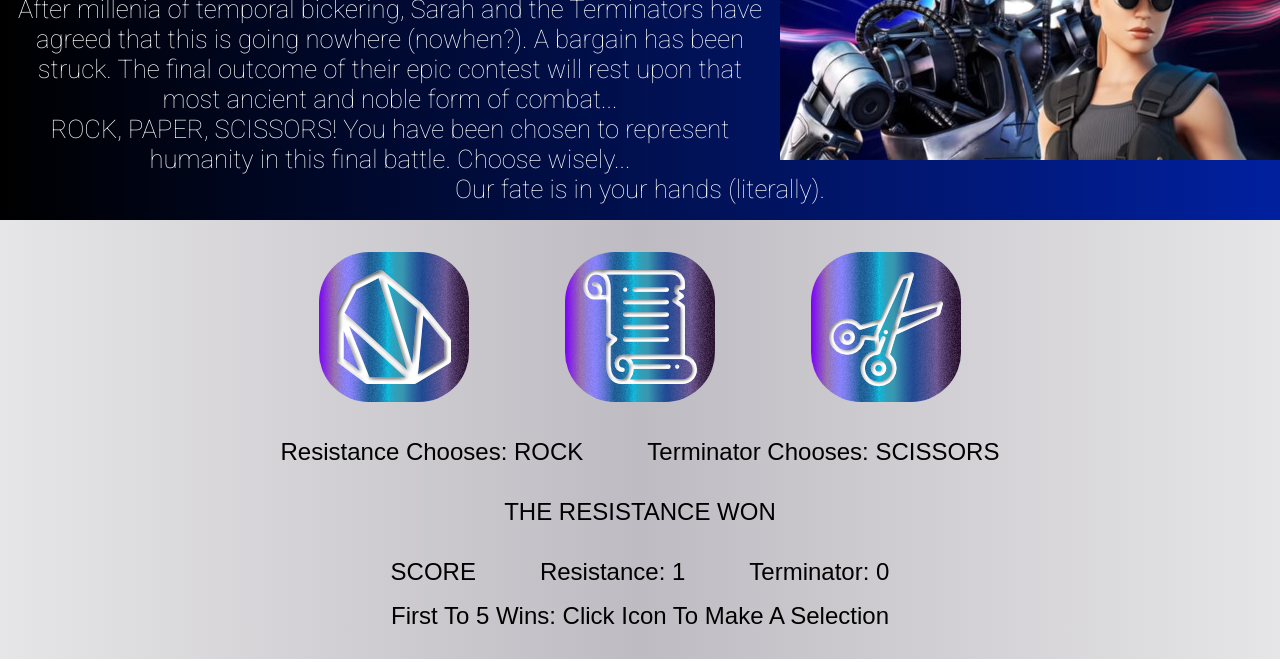
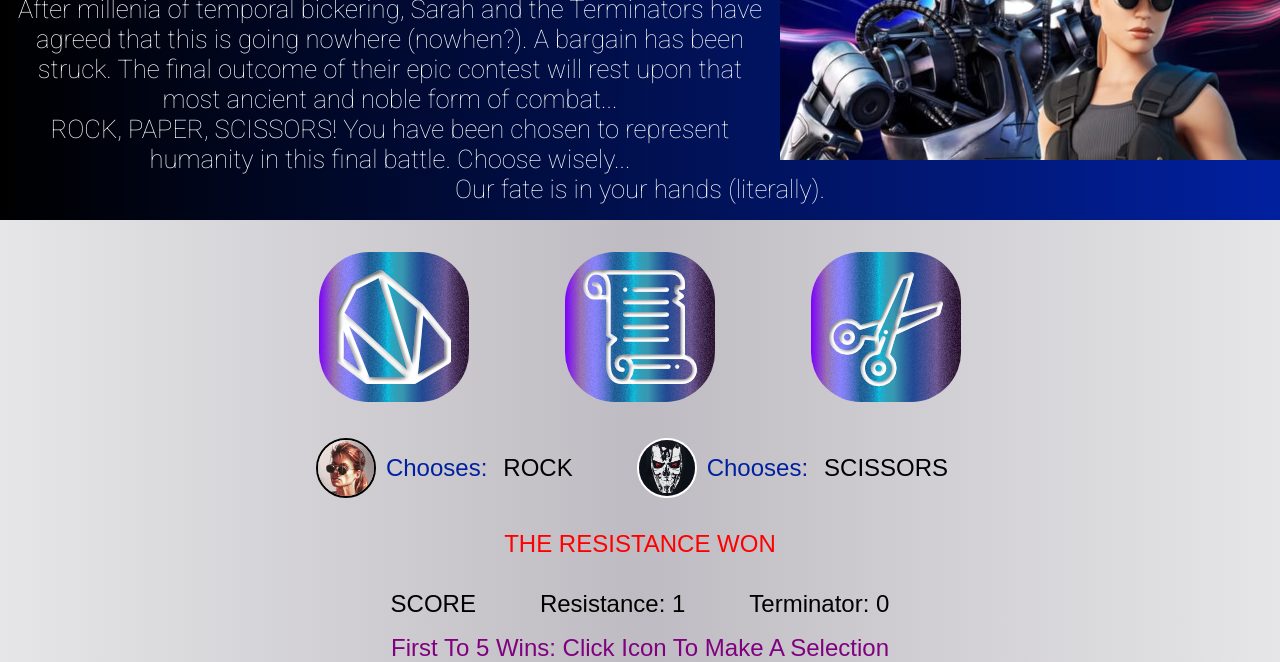
Before and after one commit to PrinceCorwin/Rock-Paper-Scissors, a plain HTML site: page index.html in a window 1280 px wide. Both pictures are taken after a click on the element 394 px from the left and 470 px from the top of the page. Shown: the part 141-803 px from the top of the page. Drawn offline with Linux system fonts and the light colour scheme; a web font is replaced by a local one.

Commit message:
added hover, active states and changed some colors

```diff
--- a/index.html
+++ b/index.html
@@ -63,10 +63,16 @@
         </div>
         <div class="main-body" id="main-body">
           <div class="choices">
+            <img src="./images/sarah.png" alt="" width="60" id="sarah-avatar" />
+            <span>Chooses: </span>
             <div class="player-choice" id="player-choice">
-              Resistance Chooses:
+              <em>click icon</em>
             </div>
-            <div class="term-choice" id="term-choice">Terminator Chooses</div>
+            <img src="./images/t2.png" alt="" width="60" id="term-avatar" />
+            <span>Chooses: </span>
+            <div class="term-choice" id="term-choice">
+              <em>click icon</em>
+            </div>
           </div>
           <div class="winner" id="winner"></div>
           <ul class="score" id="score">
--- a/script.js
+++ b/script.js
@@ -17,7 +17,7 @@ function game(userInput) {
     document.getElementById("victor").textContent =
       "First To 5 Wins: Click Icon To Make A Selection";
     document.getElementById("victor").style.fontSize = "1.5rem";
-    document.getElementById("victor").style.color = "black";
+    document.getElementById("victor").style.color = "purple";
     document.getElementById("main-body").classList.remove("hidden");
   }
   let compInput = Math.floor(Math.random() * 3);
@@ -32,10 +32,10 @@ function game(userInput) {
       compInput = "scissors";
       break;
   }
-  document.getElementById("term-choice").textContent =
-    "Terminator Chooses: " + compInput.toUpperCase();
-  document.getElementById("player-choice").textContent =
-    "Resistance Chooses: " + userInput.toUpperCase();
+  document.getElementById("term-choice").textContent = compInput.toUpperCase();
+  document.getElementById(
+    "player-choice"
+  ).textContent = userInput.toUpperCase();
   console.log("comp: " + compInput);
   if (compInput === userInput) {
     document.getElementById("winner").textContent = "TIE!";
@@ -59,13 +59,13 @@ function game(userInput) {
   }
   if (pscore >= 5 || cscore >= 5) {
     if (pscore > cscore) {
-      loser = "THE TERMINATORS";
-      winner = "THE RESISTANCE";
+      loser = "Terminators";
+      winner = "Resistance";
 
       console.log(winner);
     } else {
-      loser = "THE RESISTANCE";
-      winner = "TERMINATORS";
+      loser = "Resistance";
+      winner = "Terminators";
       console.log(winner);
     }
     pscore = 0;
--- a/style.css
+++ b/style.css
@@ -1,7 +1,7 @@
 /* roots and customs */
 :root {
-  --clr-primary: ;
-  --clr-midtone: ;
+  --clr-primary: #01209f;
+  --clr-midtone: #9c31c7;
   --clr-darktone: ;
   --clr-contrast1: ;
   --clr-contrast2: ;
@@ -84,6 +84,14 @@ li {
 }
 .rps img {
   border-radius: 50px;
+  transition: 0.2s ease-in-out;
+}
+.rps img:hover {
+  transform: scale(1.2, 1.2);
+  box-shadow: 0px 0px 30px var(--clr-midtone);
+}
+.rps img:active {
+  box-shadow: 0px 0px 30px white;
 }
 .choices {
   font-family: var(--ff-accent);
@@ -96,11 +104,25 @@ li {
   grid-area: choices;
 }
 .choices > div {
-  padding: 0 2rem;
+  padding: 0 1rem;
+}
+#term-avatar {
+  border-radius: 50%;
+  margin-left: 3rem;
+  border: 2px solid white;
+  margin-right: 10px;
+}
+#sarah-avatar {
+  border-radius: 50%;
+  border: 2px solid black;
+  margin-right: 10px;
+}
+.choices > span {
+  color: var(--clr-primary);
 }
 .winner {
   font-size: 1.5rem;
-
+  color: red;
   text-align: center;
   grid-area: winner;
   padding: 1rem;
@@ -117,7 +139,7 @@ li {
 }
 .victor {
   font-size: 1.5rem;
-
+  color: purple;
   grid-area: victor;
   text-align: center;
 }
```
Also changed, not shown: images/sarah.jpg (added), images/sarah.png (added).
